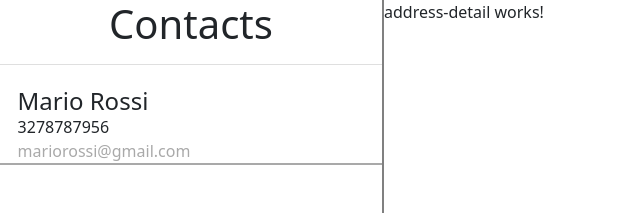
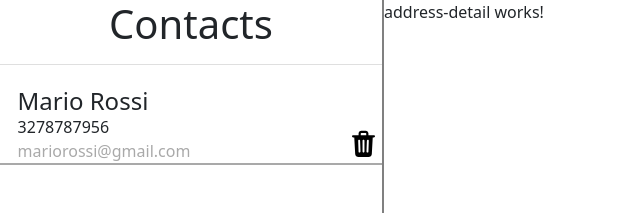
Before and after one commit to CarmeloB4/address-book-project, an Angular app in the folder address-book/: page /address in a window 1280 px wide. Shown: the top 213 px of the page, without its empty margins (0-640 px from the left). Built offline with nearby package versions, Linux system fonts and the light colour scheme.

Commit message:
complete card style

```diff
--- a/address-book/src/app/modules/address-book/components/contact-card/contact-card.component.html
+++ b/address-book/src/app/modules/address-book/components/contact-card/contact-card.component.html
@@ -2,11 +2,13 @@
   <div class="contact-header">
     <h4>Mario Rossi</h4>
   </div>
-  <div class="contact-body d-flex flex-column">
+  <div class="contact-body d-flex flex-column w-100">
     <p>3278787956</p>
+    <div class="d-flex justify-content-between">
     <p id="email">mariorossi@gmail.com</p>
-  </div>
-  <div class="contact-action">
-    <img />
+    <div class="contact-action">
+      <img alt="trash-icon" [src]="svgIcon.TRASH_ICON"/>
+    </div>
+    </div>
   </div>
 </div>
--- a/address-book/src/app/modules/address-book/components/contact-card/contact-card.component.scss
+++ b/address-book/src/app/modules/address-book/components/contact-card/contact-card.component.scss
@@ -15,6 +15,16 @@
     #email {
       color: darkgrey;
     }
+    .contact-action {
+      position: relative;
+      img {
+        cursor: pointer;
+        position: absolute;
+        bottom: 1px;
+        right: 15px;
+        width: 35px;
+      }
+    }
   }
 
 }
--- a/address-book/src/app/modules/address-book/components/contact-card/contact-card.component.ts
+++ b/address-book/src/app/modules/address-book/components/contact-card/contact-card.component.ts
@@ -1,4 +1,5 @@
 import { Component, OnInit } from '@angular/core';
+import {SvgIcon} from "../../../../shared/enums/svg-icon.enum";
 
 @Component({
   selector: 'app-contact-card',
@@ -6,6 +7,7 @@ import { Component, OnInit } from '@angular/core';
   styleUrls: ['./contact-card.component.scss']
 })
 export class ContactCardComponent implements OnInit {
+  public svgIcon = SvgIcon;
 
   constructor() { }
 
--- /dev/null
+++ b/address-book/src/app/shared/enums/svg-icon.enum.ts
@@ -0,0 +1,3 @@
+export enum SvgIcon {
+  TRASH_ICON = './assets/icons/icon-trash.svg'
+}
```
